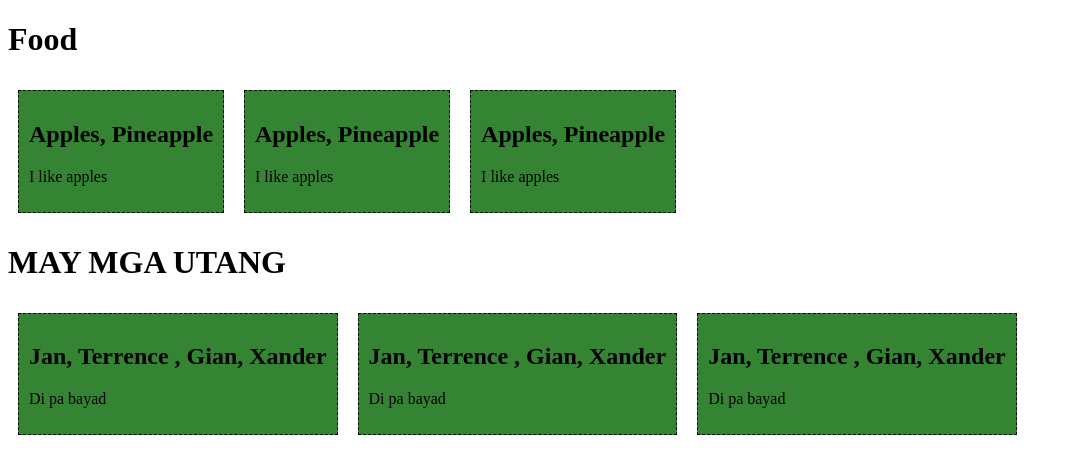
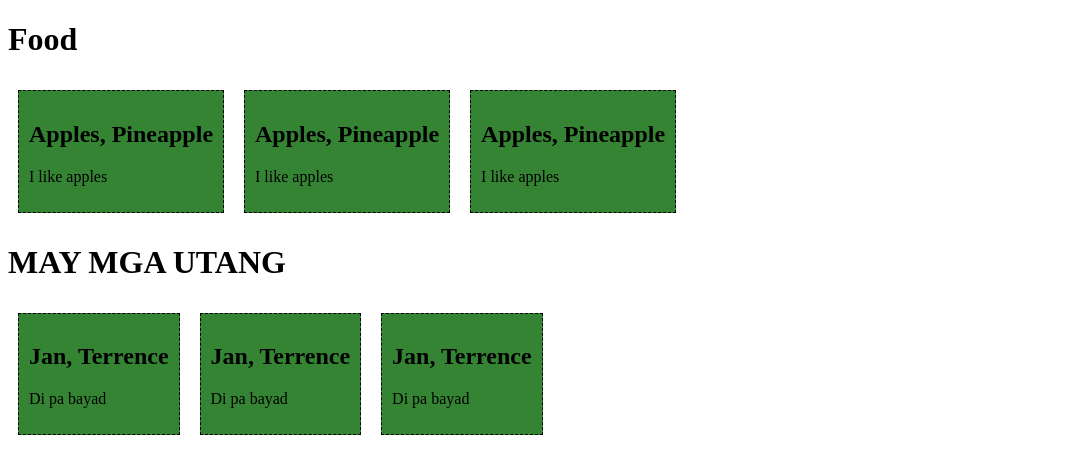
Before and after one commit to gemillan321/webprog-sf241-vuejs, a Vue app in the folder firstfc/: page / in a window 1280 px wide. Shown: the top 474 px of the page, without its empty margins (0-1072 px from the left). Built offline with nearby package versions, Linux system fonts and the light colour scheme.

Commit message:
Made changes , installed npm

```diff
--- a/firstfc/src/components/Utang.vue
+++ b/firstfc/src/components/Utang.vue
@@ -9,7 +9,7 @@
 export default {
   data() {
     return {
-      name: 'Jan, Terrence , Gian, Xander',
+      name: 'Jan, Terrence',
       message: 'Di pa bayad'
     }
   }
```
Also changed, not shown: 1 other file (tests, documents, lock files or other folders).
